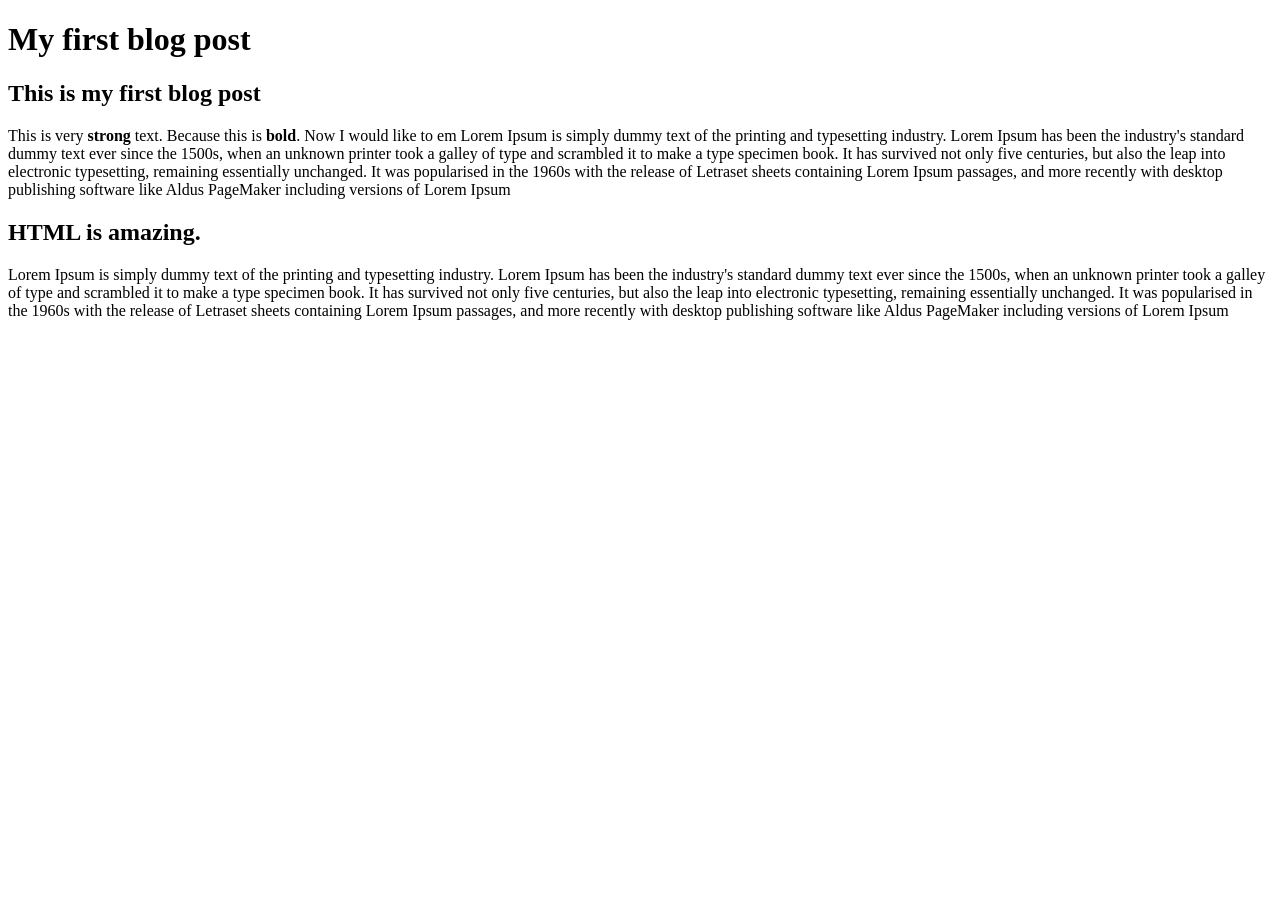
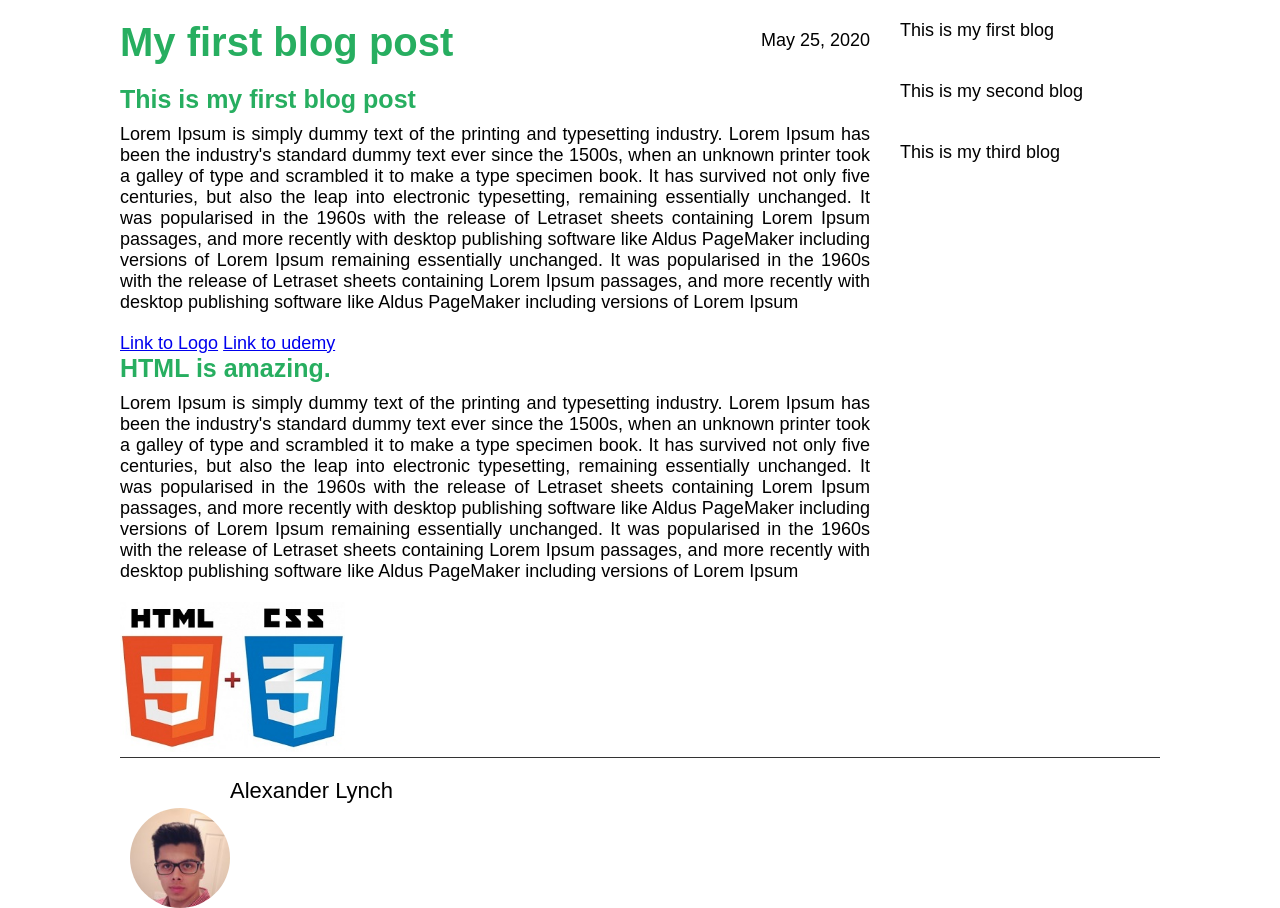
Before and after one commit to dipweb/MyBlog, a plain HTML site: page index.html in a window 1280 px wide. Before the commit the page ends 800 px from the top, so only its background shows below. Drawn offline with Linux system fonts and the light colour scheme.

Commit message:
blog app completed

```diff
--- a/index.html
+++ b/index.html
@@ -5,31 +5,78 @@
     <meta charset="UTF-8">
     <meta name="viewport" content="width=device-width, initial-scale=1.0">
     <title>My blog post</title>
+    <link rel="stylesheet" href="./style.css">
 </head>
 
 <body>
+    <div class="container">
+        <div class="blog-post">
             <h1>My first blog post</h1>
+            <div class="date"> May 25, 2020</div>
             <h2>This is my first blog post</h2>
-    <p>
-        This is very <strong>strong</strong> text. Because this is <strong>bold</strong>.
-        Now I would like to em<e></em>
-        Lorem Ipsum is simply dummy text of the printing and typesetting industry. Lorem Ipsum has been the industry's
-        standard dummy text ever since the 1500s, when an unknown printer took a galley of type and scrambled it to make
-        a type specimen book. It has survived not only five centuries, but also the leap into electronic typesetting,
-        remaining essentially unchanged. It was popularised in the 1960s with the release of Letraset sheets containing
-        Lorem Ipsum passages, and more recently with desktop publishing software like Aldus PageMaker including versions
+            <p class="main-text">
+                Lorem Ipsum is simply dummy text of the printing and typesetting industry. Lorem Ipsum has been the
+                industry's
+                standard dummy text ever since the 1500s, when an unknown printer took a galley of type and scrambled it
+                to
+                make
+                a type specimen book. It has survived not only five centuries, but also the leap into electronic
+                typesetting,
+                remaining essentially unchanged. It was popularised in the 1960s with the release of Letraset sheets
+                containing
+                Lorem Ipsum passages, and more recently with desktop publishing software like Aldus PageMaker including
+                versions
+                of Lorem Ipsum remaining essentially unchanged. It was popularised in the 1960s with the release of
+                Letraset
+                sheets containing
+                Lorem Ipsum passages, and more recently with desktop publishing software like Aldus PageMaker including
+                versions
                 of Lorem Ipsum
             </p>
 
+
+            <a href="./logo.png" target="_blank">Link to Logo</a>
+            <a href="http://www.udemy.com">Link to udemy</a>
             <h2>HTML is amazing.</h2>
-    <p>
-        Lorem Ipsum is simply dummy text of the printing and typesetting industry. Lorem Ipsum has been the industry's
-        standard dummy text ever since the 1500s, when an unknown printer took a galley of type and scrambled it to make
-        a type specimen book. It has survived not only five centuries, but also the leap into electronic typesetting,
-        remaining essentially unchanged. It was popularised in the 1960s with the release of Letraset sheets containing
-        Lorem Ipsum passages, and more recently with desktop publishing software like Aldus PageMaker including versions
+            <p class="main-text">
+                Lorem Ipsum is simply dummy text of the printing and typesetting industry. Lorem Ipsum has been the
+                industry's
+                standard dummy text ever since the 1500s, when an unknown printer took a galley of type and scrambled it
+                to
+                make
+                a type specimen book. It has survived not only five centuries, but also the leap into electronic
+                typesetting,
+                remaining essentially unchanged. It was popularised in the 1960s with the release of Letraset sheets
+                containing
+                Lorem Ipsum passages, and more recently with desktop publishing software like Aldus PageMaker including
+                versions
+                of Lorem Ipsum remaining essentially unchanged. It was popularised in the 1960s with the release of
+                Letraset
+                sheets containing
+                Lorem Ipsum passages, and more recently with desktop publishing software like Aldus PageMaker including
+                versions
                 of Lorem Ipsum
             </p>
+            <img src="./logo.png" alt="HTML5 Logo">
+        </div>
+
+        <div class="other-posts">
+            <div class="other">
+                This is my first blog
+            </div>
+            <div class="other">
+                This is my second blog
+            </div>
+            <div class="other">
+                This is my third blog
+            </div>
+        </div>
+        <div class="clearfix"></div>
+        <div class="author-box">
+            <img src="./profile_pic.jpg" alt="author">
+            <p class="author-text">Alexander Lynch</p>
+        </div>
+    </div>
 </body>
 
 </html>
--- /dev/null
+++ b/style.css
@@ -0,0 +1,87 @@
+* {
+    padding: 0px;
+    margin: 0px;
+    box-sizing: border-box;
+}
+
+.clearfix {
+    content: "";
+    display: table;
+    ;
+    clear: both;
+}
+
+body {
+    font-size: 18px;
+    font-family: Arial, Helvetica, sans-serif;
+}
+
+h1, h2 {
+    color: #27ae60;
+}
+
+h1 {
+    font-size: 40px;
+    margin-bottom: 20px;
+}
+
+h2 {
+    font-size: 25px;
+    margin-bottom: 10px;
+}
+
+.main-text {
+    text-align: justify;
+    margin-bottom: 20px;
+}
+
+.author-text {
+    font-size: 22px;
+    float: left;
+}
+
+.container {
+    width: 1040px;
+    margin: 20px auto 0px auto;
+}
+
+.blog-post {
+    width: 75%;
+    float: left;
+    padding-right: 30px;
+    position: relative;
+}
+
+.blog-post img {
+    height: 150px;
+    width: auto
+}
+
+.other-posts {
+    width: 25;
+    float: left;
+}
+
+.other {
+    margin-bottom: 40px;
+}
+
+.author-box {
+    padding-top: 20px;
+    border-top: 1px solid #333;
+}
+
+.author-box img {
+    height: 100px;
+    width: 100px;
+    border-radius: 50%;
+    float: left;
+    margin-top: 30px;
+    margin-left: 10px;
+}
+
+.date {
+    position: absolute;
+    top:10px;
+    right: 30px;
+}
```
Also changed, not shown: logo.png (added), profile_pic.jpg (added). Lines whose indentation alone changed are shown as unchanged.
